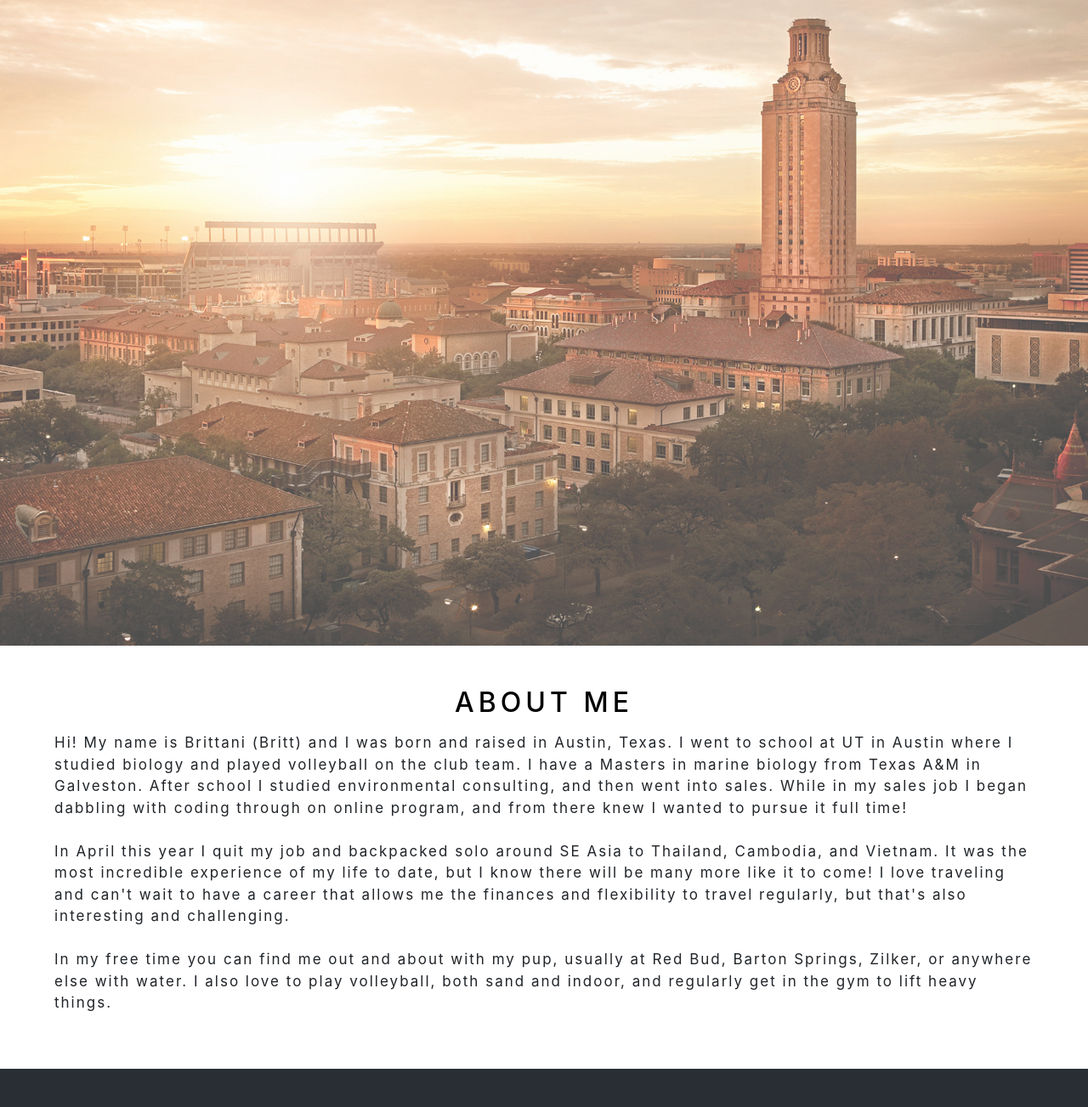
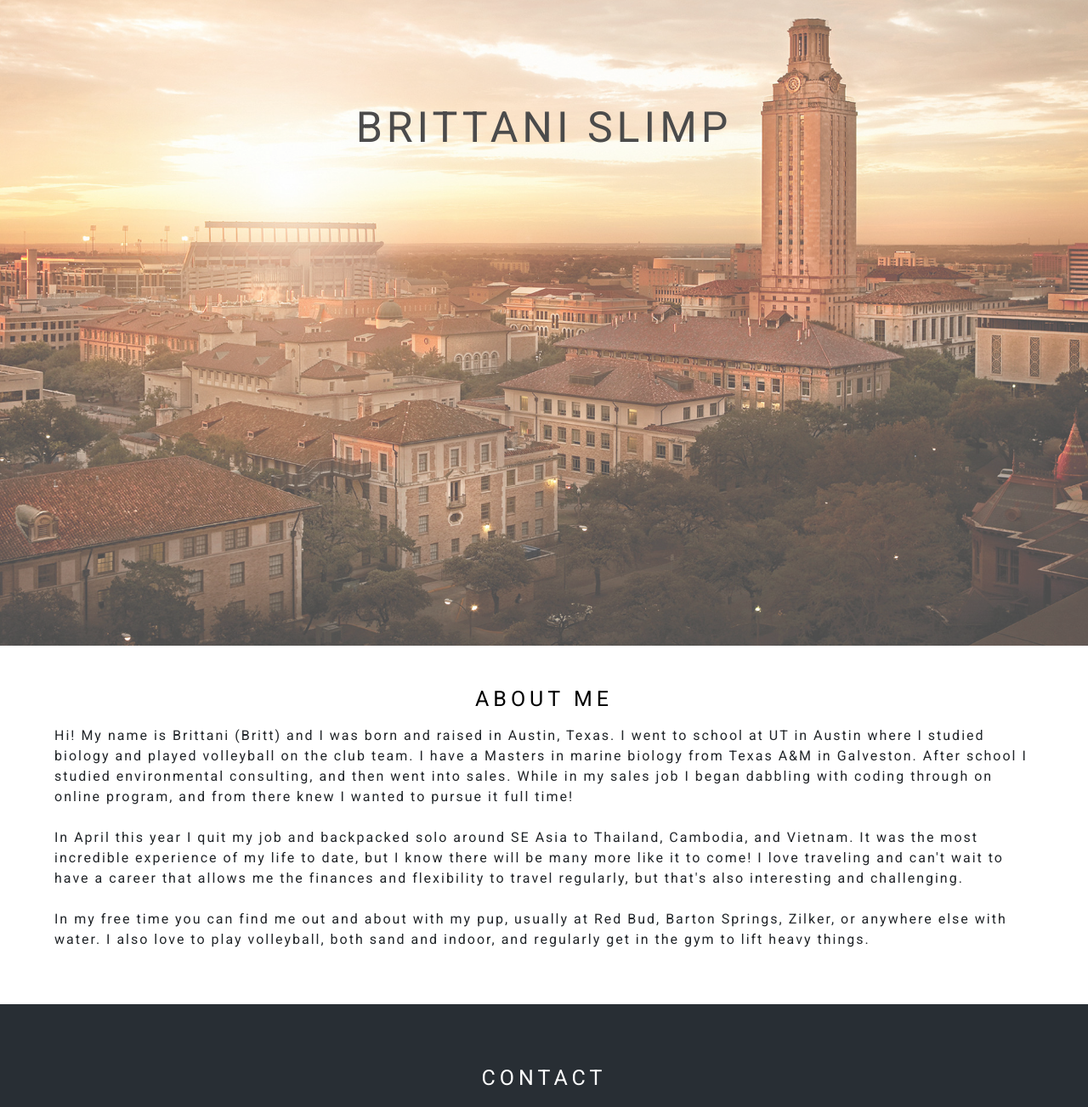
Before and after one commit to brittani1128/light-portfolio, a plain HTML site: page index.html in a window 1280 px wide. Shown: the part 40-1343 px from the top of the page at 85% size. Drawn offline with nearby package versions, Linux system fonts and the light colour scheme.

Commit message:
added name, style fixes

```diff
--- a/assets/css/style.css
+++ b/assets/css/style.css
@@ -14,11 +14,29 @@ body, html{
     opacity:0.7;
 }
 
-h2 {
-    font-family: 18px 'Roboto', sans-serif;
+h1 {
+    font-family:'Roboto', sans-serif;
     color:black;
     letter-spacing:5px;
     text-transform: uppercase;
+    font-size:50px;
+
+}
+
+.caption {
+    position:absolute;
+    left:0;
+    top:20%;
+    width:100%;
+    text-align:center;
+}
+
+h2 {
+    font-family:'Roboto', sans-serif;
+    color:black;
+    letter-spacing:5px;
+    text-transform: uppercase;
+    font-size:25px;
 }
 
 .text {
@@ -27,9 +45,10 @@ h2 {
 }
 p {
 
-    font-family:14px 'Roboto', sans-serif;
+    font-family:'Roboto', sans-serif;
     font-size: 17px;
     letter-spacing:2px;
+    font-size:16px;
 
 }
 
--- a/index.html
+++ b/index.html
@@ -36,7 +36,8 @@
     </nav> -->
     <!-- <hr class="m-0"> -->
     <div class="bgimg-1">
-        <!-- <div class="caption text-center">Caption</div> -->
+        <div class="caption text-center">
+            <span><h1>Brittani Slimp</h1></div></span>
         <div class="mbr-arrow mbr-arrow--floating text-center">
                 <!-- <div class="mbr-section__container container">
                     <a class="mbr-arrow__link" href="#msg-box5-1"><i class="glyphicon glyphicon-menu-down"></i></a>
@@ -68,7 +69,7 @@
         </div>
 
         <div class="contact-info text-center py-5">
-            <h2 class="pb-3"id="contact">Contact</h2>
+            <h2 class="pb-3 my-4"id="contact">Contact</h2>
             <p><a class="contact-link" href="mailto:brittani1128@gmail.com">Email</a></p>
             <p><a class="contact-link" href="https://www.linkedin.com/in/brittani-slimp/">LinkedIn</a></p>
             <p><a class="contact-link" href="https://github.com/brittani1128">GitHub</a></p>
@@ -76,7 +77,7 @@
 
 
         <div class="portfolio"><h2 class="text-center py-5">Portfolio</h2>
-            <div class="album py-5">
+            <div class="album">
                 <div class="container" style="border:0px;">
                     <div class="row">
                         <div class="col-md-4">
```
